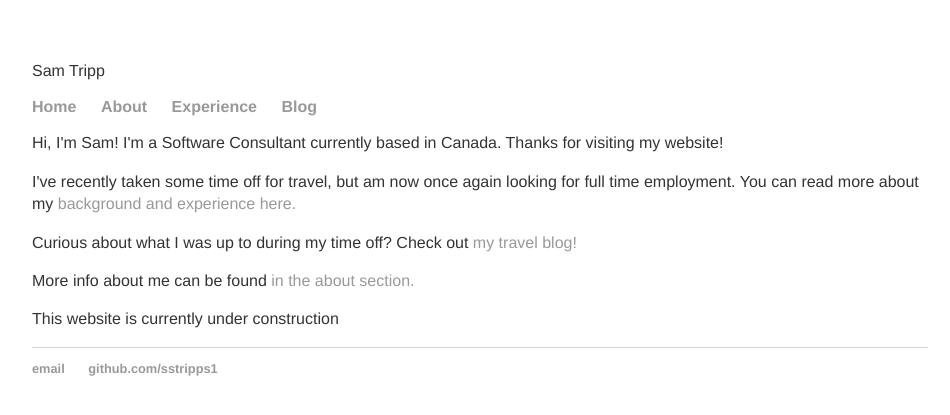
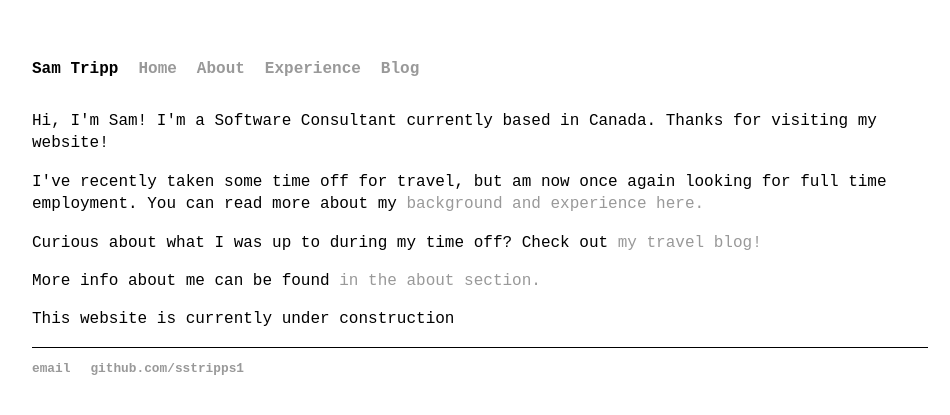
Before and after one commit to sstripps1/sstripps1.github.io, a Jekyll site: the page built from index.html, in a window 1280 px wide. Shown: the top 415 px of the page, without its empty margins (160-1110 px from the left). Built offline with Jekyll 4.4.1, drawn with Linux system fonts in a browser that asks for light colours.

Commit message:
updating styling

```diff
--- a/_layouts/default.html
+++ b/_layouts/default.html
@@ -5,12 +5,12 @@
     <title>{{ page.title }}</title>
     <!-- link to main stylesheet -->
     <link rel="stylesheet" type="text/css" href="/css/main.css">
-    <p class="site-title">Sam Tripp</p>
 </head>
 
 <body>
     <nav>
         <ul>
+            <li class="site-title">Sam Tripp</li>
             <li><a href="/">Home</a></li>
             <li><a href="/about">About</a></li>
             <li><a href="/experience">Experience</a></li>
--- a/css/main.css
+++ b/css/main.css
@@ -1,18 +1,23 @@
 body {
     margin: 60px auto;
     width: 70%;
-    font-family:'Helvetica', 'Arial', 'Sans-Serif';
+    font-family: 'Courier New', 'Serif';
+    background-color: #fff;
+    color: #000;
 }
+
 nav ul, footer ul {
-    font-family:'Helvetica', 'Arial', 'Sans-Serif';
     padding: 0px;
     list-style: none;
     font-weight: bold;
+    display: flex;
 }
+
 nav ul li, footer ul li {
-    display: inline;
+    display: block;
     margin-right: 20px;
 }
+
 a {
     text-decoration: none;
     color: #999;
@@ -20,17 +25,14 @@ a {
 a:hover {
     text-decoration: underline;
 }
-h1 {
-    font-size: 3em;
-    font-family:'Helvetica', 'Arial', 'Sans-Serif';
-}
+
 p {
     font-size: 1em;
     line-height: 1.4em;
-    color: #333;
 }
+
 footer {
-    border-top: 1px solid #d5d5d5;
+    border-top: 1px solid #000;
     font-size: .8em;
 }
 
@@ -47,3 +49,15 @@ img {
     height: 40vh;
     width: auto;
 }
+
+.site-title {
+    text-align: left;
+    font-weight: bold;
+
+}
+
+.page-heading {
+    text-align: center;
+    font-weight: bold;
+    font-size: 2em;
+}
```
